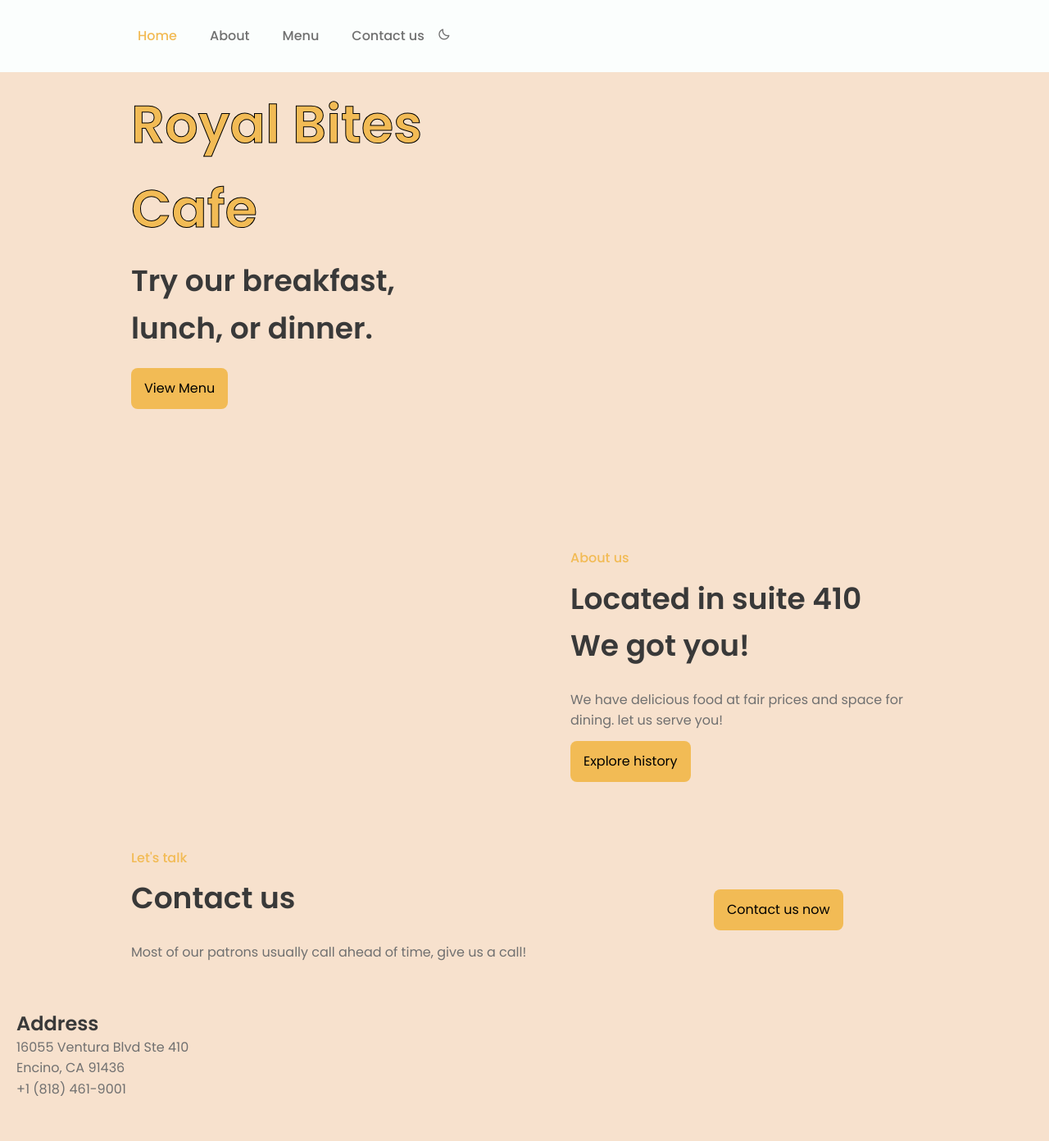
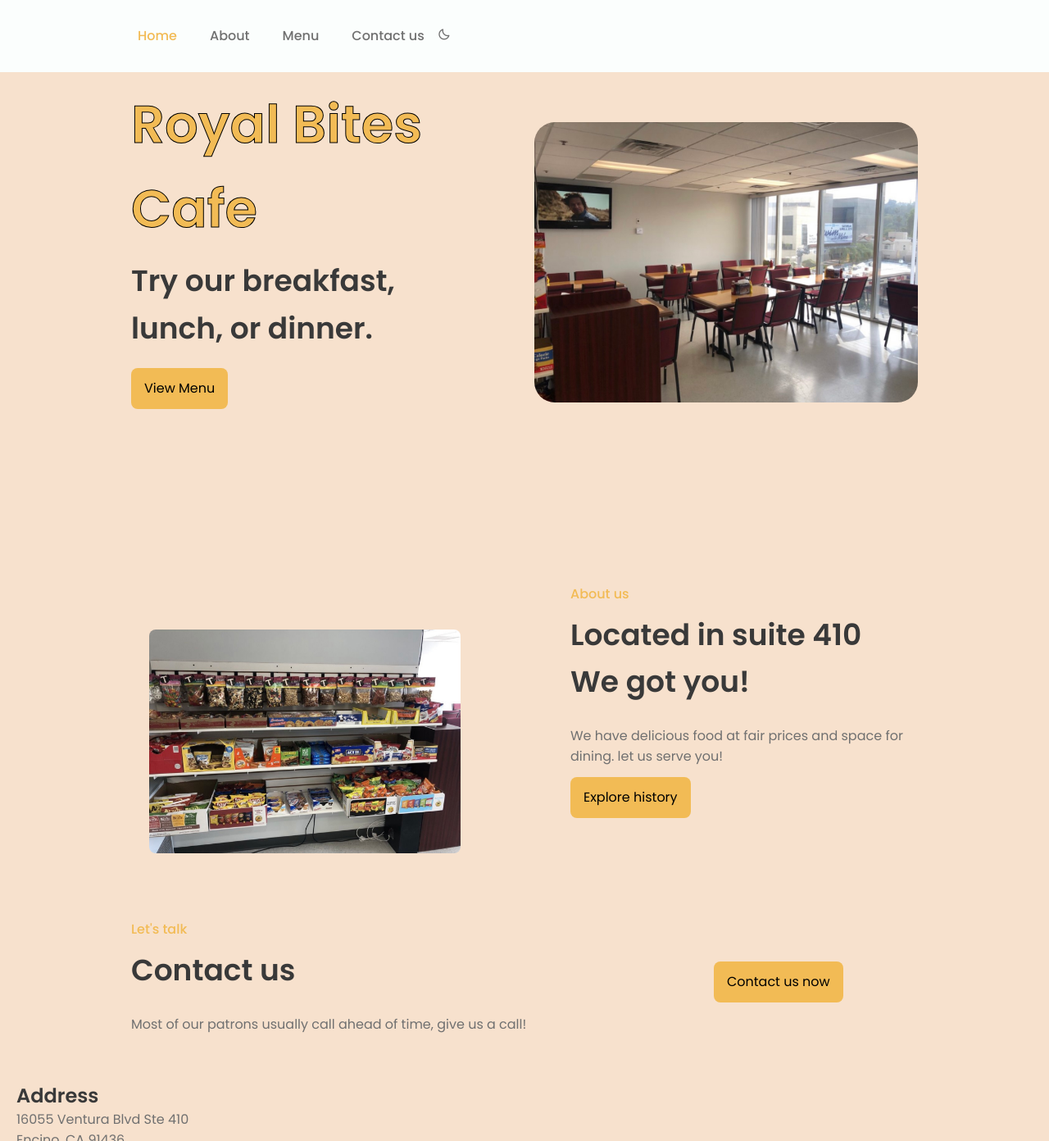
Before and after one commit to cdverdugo/royalbitescafe, a plain HTML site: page index.html in a window 1280 px wide. Shown: the top 1392 px of the page at 82% size. Before the commit the page ends 1362 px from the top, so only its background shows below. Drawn offline with nearby package versions, Linux system fonts and the light colour scheme.

Commit message:
Update index.html

```diff
--- a/index.html
+++ b/index.html
@@ -51,7 +51,7 @@
                         <h2 class="home__subtitle">Try our breakfast,<br> lunch, or dinner.</h2>
                         <a href="#" class="button">View Menu</a>
                     </div>
-                    <img src="assets/img/home.png" alt="" class="home__img">
+                    <img src="Royal Bites Cafe/assets/img/home.png" alt="" class="home__img">
                 </div>
             </section>
             <!--========== ABOUT ==========-->
@@ -64,7 +64,7 @@
                         <a href="#" class="button">Explore history</a>
                     </div>
 
-                    <img src="assets/img/snack.jpeg" alt="" class="about__img">
+                    <img src="Royal Bites Cafe/assets/img/snack.jpeg" alt="" class="about__img">
                 </div>
             </section>
 
```
